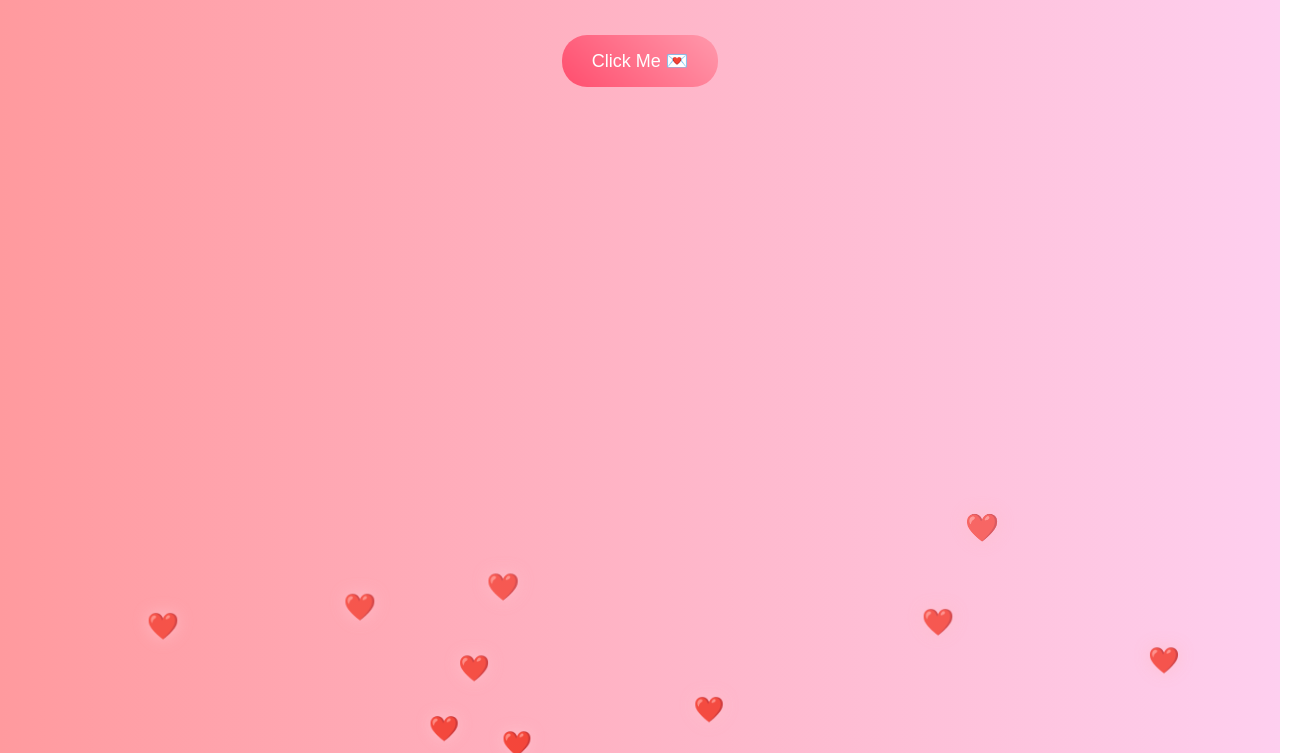
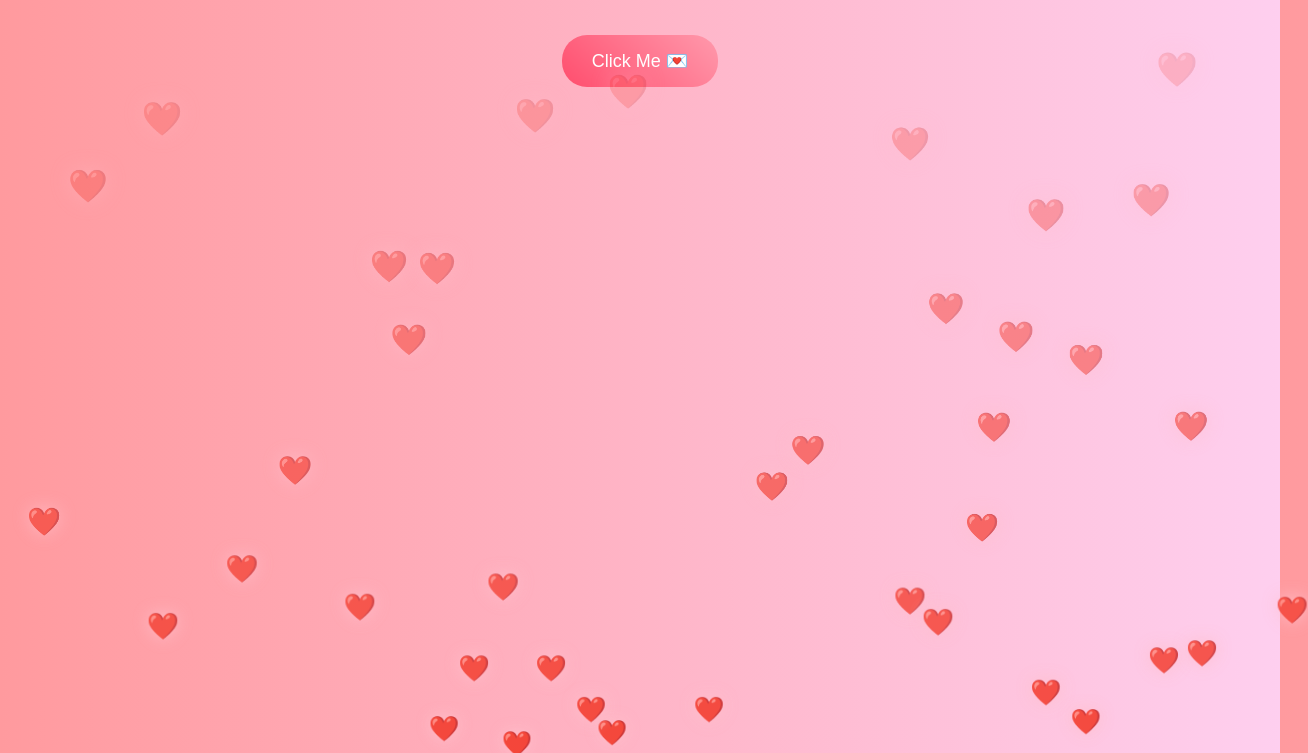
Before and after one commit to umeshnavghare/AishiniForYou, a plain HTML site: page index.html in a window 1280 px wide. Shown: the part 429-1182 px from the top of the page, 1308 px wide, since content can reach past the window. Drawn offline with Linux system fonts and the light colour scheme.

Commit message:
Update index.html

```diff
--- a/index.html
+++ b/index.html
@@ -99,7 +99,7 @@
 
     document.body.appendChild(el);
 
-    setTimeout(() => el.remove(), 1000);
+    setTimeout(() => el.remove(), 20000);
   }, 100);
 </script>
 
```
